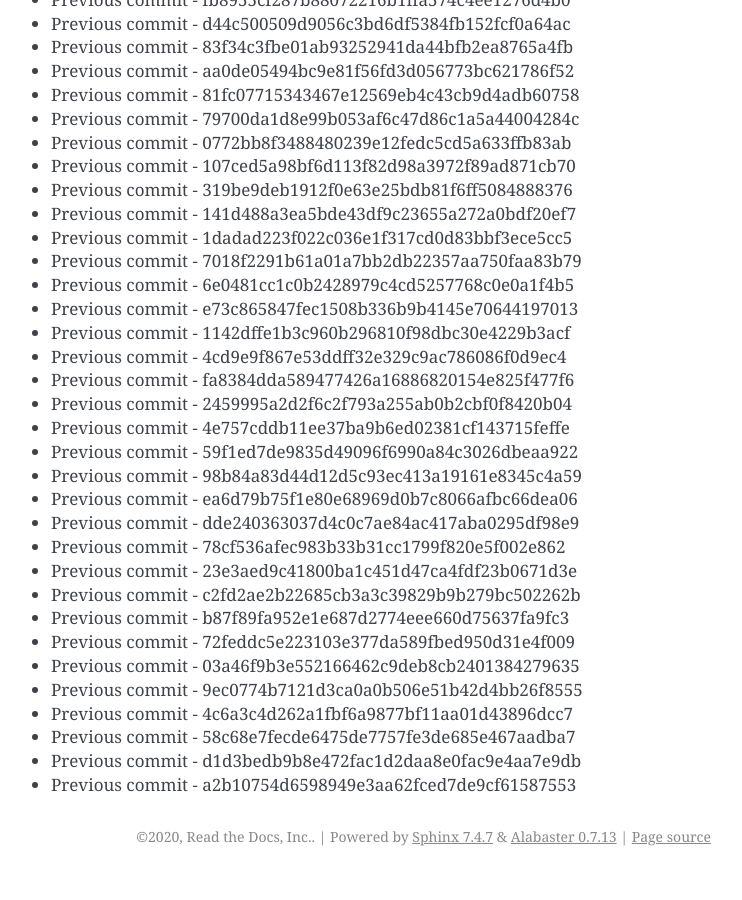
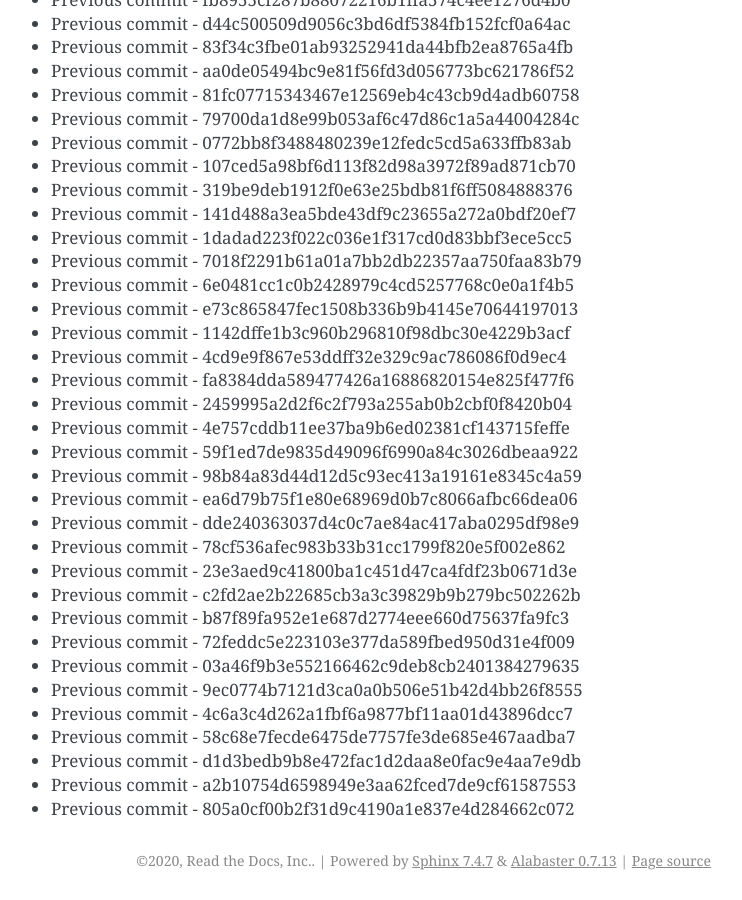
Before and after one commit to readthedocs/rtd-git-stresstest, a Sphinx documentation site: the page built from docs/updates.rst, in a window 1280 px wide and 900 px high, scrolled down 51010 px. Shown: the whole window, without its empty margins (399-1141 px from the left). Built offline with Sphinx 7.4.7, drawn with Linux system fonts in a browser that asks for light colours; before the commit the page ends 51886 px from its top, so only the background shows below that.

Commit message:
Generating commit from previous: 805a0cf00b2f31d9c4190a1e837e4d284662c072

```diff
--- a/docs/updates.rst
+++ b/docs/updates.rst
@@ -2175,3 +2175,4 @@ It can be tested for any performance characteristics.
 * Previous commit - 58c68e7fecde6475de7757fe3de685e467aadba7
 * Previous commit - d1d3bedb9b8e472fac1d2daa8e0fac9e4aa7e9db
 * Previous commit - a2b10754d6598949e3aa62fced7de9cf61587553
+* Previous commit - 805a0cf00b2f31d9c4190a1e837e4d284662c072
```
